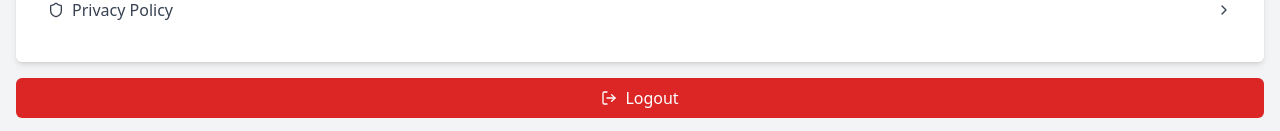
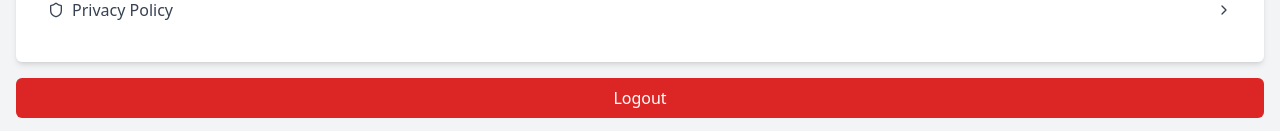
Before and after one commit to Hridayash/shfitsnap, a React (Vite) app in the folder client/: page /profile in a window 1280 px wide. Shown: the part 702-833 px from the top of the page. Built offline with nearby package versions, Linux system fonts and the light colour scheme.

Commit message:
button componentupdated

```diff
--- a/client/src/components/button.tsx
+++ b/client/src/components/button.tsx
@@ -1,39 +1,35 @@
-import { FC, ReactNode } from "react";
+import { FC } from "react";
+interface ButtonProps {
+    label : string;
+    onClick?:(event : React.MouseEvent<HTMLButtonElement>) => void;
+    type? : 'button' | 'submit' | 'reset';
+    disabled? : boolean;
+    className? : string;
 
-interface ButtonProps {
-    label?: string;  // Make label optional if using children
-    onClick?: (event: React.MouseEvent<HTMLButtonElement>) => void;
-    type?: 'button' | 'submit' | 'reset';
-    disabled?: boolean;
-    className?: string;
-    children?: ReactNode;  // Add children prop
-    variant?: 'primary' | 'secondary' | 'ghost' | 'destructive'; // Add variant prop
 }
+
 
 const Button: FC<ButtonProps> = ({
     label,
     onClick,
     type = "button",
     disabled = false,
-    className = '',
-    children,
-    variant = 'primary',  // Default variant
-}) => {
-    // Determine class names based on the variant
-    const variantClasses = variant === 'secondary'
-        ? 'bg-secondary dark:bg-darkSecondary'
-        : 'bg-primary dark:bg-darkPrimary';
+    className = 'bg-secondary dark:bg-darkSecondary text-white py-2 px-20 w-[80%] md:w-[60%]  lg:w-[30%] rounded-md ',
 
+
+}) =>{
     return (
-        <button
-            type={type}
-            onClick={onClick}
-            disabled={disabled}
-            className={`${variantClasses} text-white py-2 px-4 rounded-md ${className}`}
-        >
-            {children || label}  {/* Renders children if provided, otherwise label */}
+        < button
+            type = {type}
+            onClick = {onClick}
+            disabled = {disabled}
+            className={className}
+            >
+
+          {label}
         </button>
     );
+
 }
 
 export default Button;
--- a/client/src/pages/profile.tsx
+++ b/client/src/pages/profile.tsx
@@ -18,9 +18,10 @@ export default function Component() {
   const handleEditClick = () => {
     navigate("/edit");
   };
-  const handleImageError = (e) => {
-    e.target.onerror = null; // Prevent looping
-    e.target.src = '/placeholder.svg'; // Set the fallback image
+
+  const handleImageError = (e: React.SyntheticEvent<HTMLImageElement, Event>) => {
+    e.currentTarget.onerror = null; // Prevent looping
+    e.currentTarget.src = '/placeholder.svg'; // Set fallback image
   };
 
   const menuItems = [
@@ -32,7 +33,7 @@ export default function Component() {
   ];
 
   const handleLogout = () => {
-    console.log("Logging out...");
+    navigate("/login");
   };
 
   return (
@@ -45,6 +46,7 @@ export default function Component() {
           </button>
         </CardHeader>
       </Card>
+
       <Card>
         <CardContent className="flex items-center p-4">
           <Avatar className="h-20 w-20 mr-4">
@@ -65,7 +67,6 @@ export default function Component() {
         </CardContent>
       </Card>
 
-
       <Card>
         <CardContent className="p-0">
           {menuItems.map((item, index) => (
@@ -84,13 +85,10 @@ export default function Component() {
       </Card>
 
       <Button
-    variant="destructive"
-    className="bg-red-600 w-full mt-4 flex items-center justify-center"
+        label="Logout"
         onClick={handleLogout}
->
-    <LogOut className="mr-2 h-4 w-4" /> Logout
-</Button>
-
+        className="bg-red-600 w-full mt-4 flex items-center justify-center py-2 rounded-md text-white hover:bg-red-700 transition"
+      />
     </div>
   );
 }
```
Also changed, not shown: client/src/components/punchin.tsx (added). Lines whose indentation alone changed are shown as unchanged.
